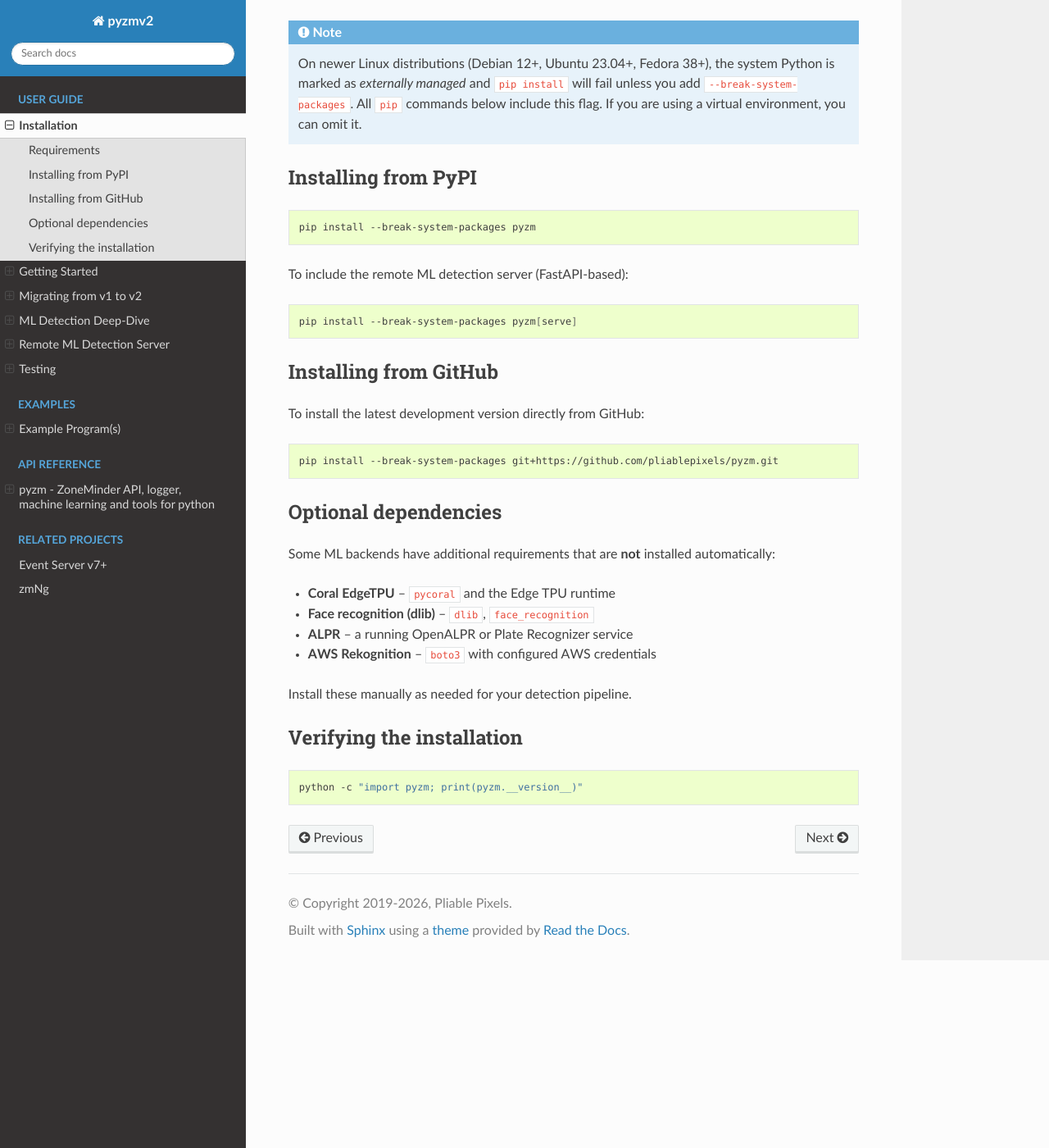
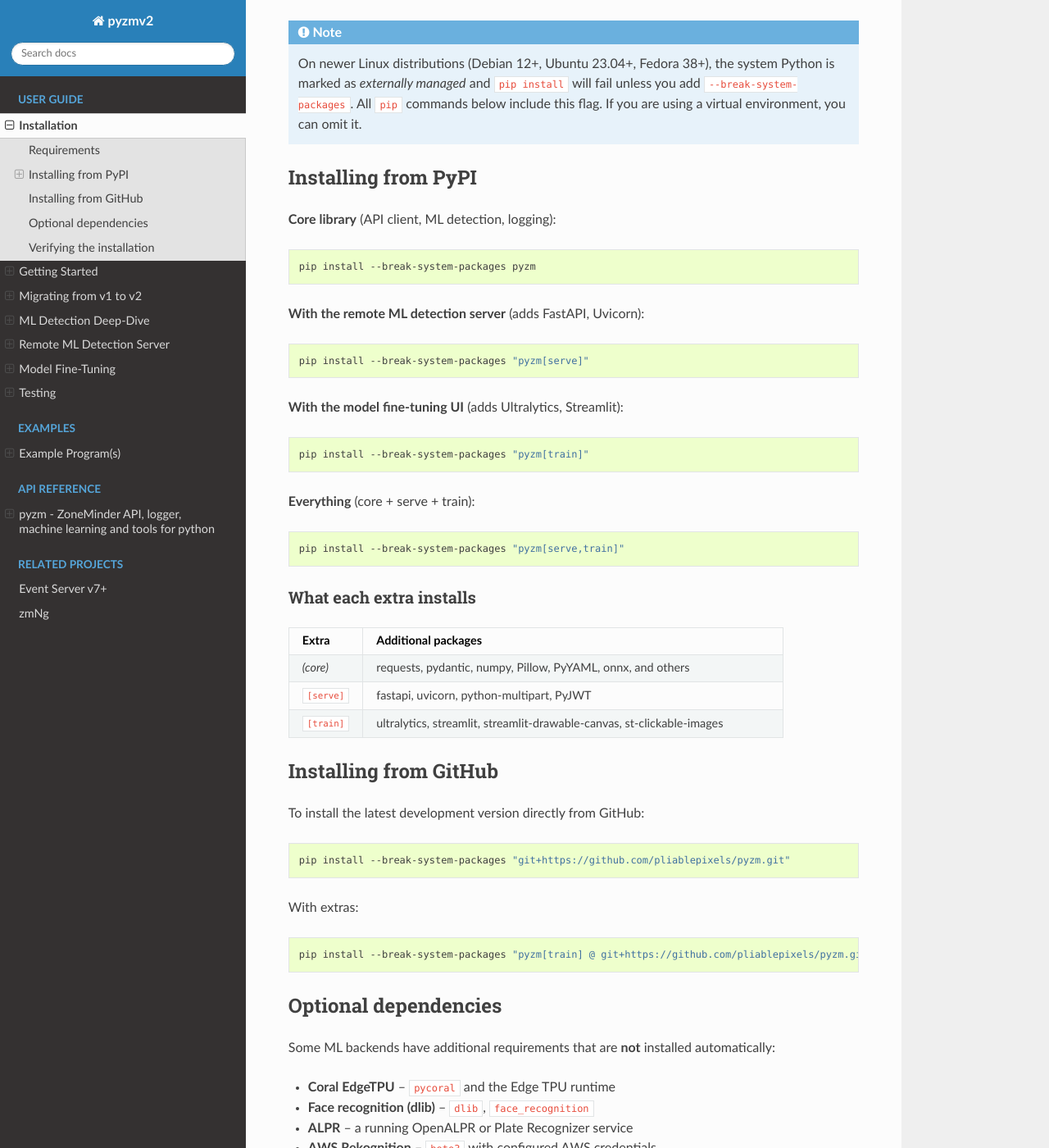
Before and after one commit to ZoneMinder/pyzm, a Sphinx documentation site: the page built from docs/guide/installation.rst, in a window 1280 px wide and 1400 px high, scrolled down 336 px. Shown: the whole window at 82% size. Built offline with Sphinx 7.4.7 and the Read the Docs theme 3.1.0, drawn with Linux system fonts in a browser that asks for light colours; some of the changed text lies outside the part shown.

Commit message:
docs: add training guide and update install instructions for extras
- Add docs/guide/training.rst covering the full fine-tuning workflow
- Update installation.rst with pyzm[serve], pyzm[train], and combined installs
- Add training UI to index.rst feature list and toctree
- Add training deps to autodoc_mock_imports in conf.py
- Add PyYAML to core INSTALL_REQUIRES (used by helpers, ml, serve)
- Add st-clickable-images to train extras and missing py_modules
- Add st_clickable_images to train dependency checker

Co-Authored-By: Claude Opus 4.6 <noreply@anthropic.com>

```diff
--- a/docs/conf.py
+++ b/docs/conf.py
@@ -173,4 +173,5 @@ texinfo_documents = [
 autodoc_mock_imports = [
     'cv2', 'sklearn', 'face_recognition', 'pycoral', 'dlib', 'scikit_learn',
     'fastapi', 'uvicorn', 'jwt', 'starlette',
+    'ultralytics', 'streamlit', 'streamlit_drawable_canvas', 'st_clickable_images',
 ]
--- a/docs/guide/installation.rst
+++ b/docs/guide/installation.rst
@@ -20,15 +20,45 @@ Requirements
 Installing from PyPI
 --------------------
 
+**Core library** (API client, ML detection, logging):
+
 .. code-block:: bash
 
    pip install --break-system-packages pyzm
 
-To include the remote ML detection server (FastAPI-based):
+**With the remote ML detection server** (adds FastAPI, Uvicorn):
 
 .. code-block:: bash
 
-   pip install --break-system-packages pyzm[serve]
+   pip install --break-system-packages "pyzm[serve]"
+
+**With the model fine-tuning UI** (adds Ultralytics, Streamlit):
+
+.. code-block:: bash
+
+   pip install --break-system-packages "pyzm[train]"
+
+**Everything** (core + serve + train):
+
+.. code-block:: bash
+
+   pip install --break-system-packages "pyzm[serve,train]"
+
+What each extra installs
+^^^^^^^^^^^^^^^^^^^^^^^^
+
+.. list-table::
+   :header-rows: 1
+   :widths: 15 85
+
+   * - Extra
+     - Additional packages
+   * - *(core)*
+     - requests, pydantic, numpy, Pillow, PyYAML, onnx, and others
+   * - ``[serve]``
+     - fastapi, uvicorn, python-multipart, PyJWT
+   * - ``[train]``
+     - ultralytics, streamlit, streamlit-drawable-canvas, st-clickable-images
 
 Installing from GitHub
 -----------------------
@@ -37,7 +67,13 @@ To install the latest development version directly from GitHub:
 
 .. code-block:: bash
 
-   pip install --break-system-packages git+https://github.com/pliablepixels/pyzm.git
+   pip install --break-system-packages "git+https://github.com/pliablepixels/pyzm.git"
+
+With extras:
+
+.. code-block:: bash
+
+   pip install --break-system-packages "pyzm[train] @ git+https://github.com/pliablepixels/pyzm.git"
 
 Optional dependencies
 ---------------------
@@ -58,3 +94,9 @@ Verifying the installation
 .. code-block:: bash
 
    python -c "import pyzm; print(pyzm.__version__)"
+
+To verify the training UI is available:
+
+.. code-block:: bash
+
+   python -c "from pyzm.train import check_dependencies; check_dependencies(); print('OK')"
--- a/docs/index.rst
+++ b/docs/index.rst
@@ -8,6 +8,7 @@ It provides:
 - A typed client for the ZoneMinder REST API (monitors, events, states)
 - An ML detection pipeline supporting YOLO, Coral EdgeTPU, face recognition, and ALPR
 - A remote ML detection server (``pyzm.serve``) for offloading GPU work
+- A web UI for fine-tuning YOLO models on your own data (``pyzm.train``)
 - Pydantic v2 configuration models and typed detection results
 
 `Source on GitHub <https://github.com/pliablepixels/pyzm>`__
```
Also changed, not shown: other parts of docs/index.rst (+1 -0 lines), docs/guide/training.rst (added, +163 -0 lines), setup.py (+7 -1 lines), 1 other file.
